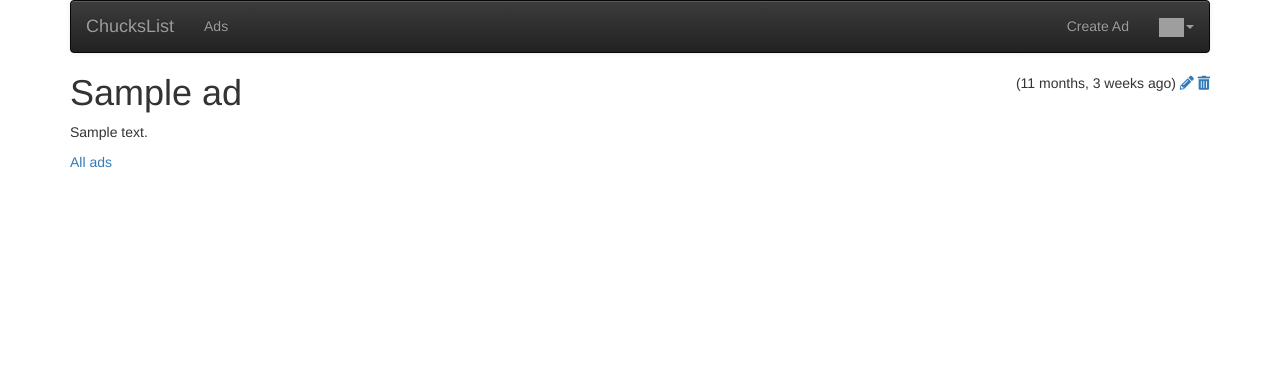
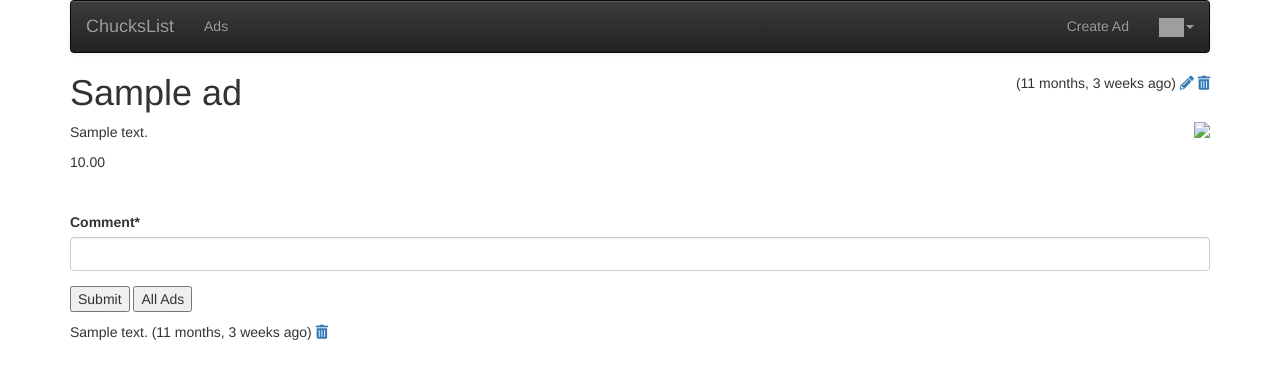
Before and after one commit to danielNemeth19/dj4e, a Django app: page /ads/ad/1 in a window 1280 px wide. Shown: the top 379 px of the page. Run offline with Django 3.2, Linux system fonts and the light colour scheme; a user stored in the database is signed in; tables that the repository leaves empty hold one stand-in row (values such as "Sample post"); some libraries are stand-ins or nearby versions; grey boxes are pictures that could not be loaded.

Commit message:
Solution for course 4 week 2 (#10)

```diff
--- /dev/null
+++ b/ads/forms.py
@@ -0,0 +1,41 @@
+from django import forms
+from django.core.files.uploadedfile import InMemoryUploadedFile
+from ads.models import Ad
+from ads.humanize import natural_size
+
+
+class CreateForm(forms.ModelForm):
+    max_upload_limit = 2 * 1024 * 1024
+    max_upload_limit_text = natural_size(max_upload_limit)
+    picture = forms.FileField(required=False, label='File to Upload <= ' + max_upload_limit_text)
+    upload_field_name = 'picture'
+
+    class Meta:
+        model = Ad
+        fields = ['title', 'text', 'price', 'picture']
+
+    def clean(self):
+        cleaned_data = super().clean()
+        pic = cleaned_data.get('picture')
+        if pic is None:
+            return
+        if len(pic) > self.max_upload_limit:
+            self.add_error('picture', "File must be < " + self.max_upload_limit_text + " bytes")
+
+    def save(self, commit=True):
+        instance = super(CreateForm, self).save(commit=False)
+
+        f = instance.picture
+        if isinstance(f, InMemoryUploadedFile):
+            byte_arr = f.read()
+            instance.content_type = f.content_type
+            instance.picture = byte_arr
+
+        if commit:
+            instance.save()
+
+        return instance
+
+
+class CommentForm(forms.Form):
+    comment = forms.CharField(required=True, max_length=500, min_length=3, strip=True)
--- a/ads/models.py
+++ b/ads/models.py
@@ -11,9 +11,27 @@ class Ad(models.Model):
     price = models.DecimalField(max_digits=7, decimal_places=2, null=True)
     text = models.TextField()
     owner = models.ForeignKey(settings.AUTH_USER_MODEL, on_delete=models.CASCADE)
+    picture = models.BinaryField(null=True, editable=True)
+    content_type = models.CharField(max_length=256, null=True, help_text='The MIMEType of the file')
     created_at = models.DateTimeField(auto_now_add=True)
     updated_at = models.DateTimeField(auto_now=True)
 
-    # Shows up in the admin list
     def __str__(self):
         return self.title
+
+
+class Comment(models.Model):
+    text = models.TextField(
+        validators=[MinLengthValidator(3, "Comment must be greater than 3 characters")]
+    )
+    ad = models.ForeignKey(Ad, on_delete=models.CASCADE)
+    owner = models.ForeignKey(settings.AUTH_USER_MODEL, on_delete=models.CASCADE)
+
+    created_at = models.DateTimeField(auto_now_add=True)
+    updated_at = models.DateTimeField(auto_now=True)
+
+    @property
+    def __str__(self):
+        if len(self.text) < 15:
+            return self.text
+        return f"{self.text[:11]} ..."
--- a/ads/templates/ads/ad_detail.html
+++ b/ads/templates/ads/ad_detail.html
@@ -1,6 +1,26 @@
 {% extends "base_menu.html" %}
 {% load humanize %} <!-- https://docs.djangoproject.com/en/3.0/ref/contrib/humanize -->
+{% block head %}
+<style>
+.overlay{
+  position: fixed;
+  top: 0;
+  left: 0;
+  width: 100%;
+  height: 100%;
+  z-index: 10;
+  display: none;
+  background-color: rgba(0,0,0,0.5); /*dim the background*/
+}
+</style>
+{% endblock %}
 {% block content %}
+    {% if ad.content_type %}
+        <div id="overlay" class="overlay" style="text-align: center;"
+           onclick="document.getElementById('overlay').style.display = 'none';" >
+        <img style="width:90%;margin-top: 50px; border:3px solid black;" src="{% url 'ads:ad_picture' ad.id %}">
+    </div>
+    {% endif %}
 <span style="float: right;">
     ({{ ad.updated_at|naturaltime }})
     {% if ad.owner == user %}
@@ -9,12 +29,34 @@
     {% endif %}
 </span>
 <h1>{{ ad.title }}</h1>
+    {% if ad.content_type %}
+        <img style="float:right; max-width:50%;" src="{% url 'ads:ad_picture' ad.id %}"
+            onclick="document.getElementById('overlay').style.display = 'block';">
+    {% endif %}
 <p>
     {{ ad.text }}
 </p>
 <p>
+    {{ ad.price }}
 </p>
+
+{% if user.is_authenticated %}
+    <br clear="all"/>
     <p>
-<a href="{% url 'ads:all' %}">All ads</a>
+    {% load crispy_forms_tags %}
+    <form method="post" action="{% url 'ads:ad_comment_create' ad.id %}">
+            {% csrf_token %}
+            {{ comment_form|crispy }}
+        <input type="submit" value="Submit">
+        <input type="submit" value="All Ads" onclick="window.location.href='{% url 'ads:all' %}';return false;">
+    </form>
     </p>
+{% endif %}
+{% for comment in comments %}
+    <p> {{ comment.text }} ({{ comment.updated_at|naturaltime }})
+        {% if user == comment.owner %}
+            <a href="{% url 'ads:ad_comment_delete' comment.id %}"><i class="fa fa-trash"></i></a>
+        {% endif %}
+    </p>
+{% endfor %}
 {% endblock %}
--- a/ads/urls.py
+++ b/ads/urls.py
@@ -9,4 +9,11 @@ urlpatterns = [
     path('ad/create', views.AdCreateView.as_view(success_url=reverse_lazy('ads:all')), name='ad_create'),
     path('ad/<int:pk>/update', views.AdUpdateView.as_view(success_url=reverse_lazy('ads:all')), name='ad_update'),
     path('ad/<int:pk>/delete', views.AdDeleteView.as_view(success_url=reverse_lazy('ads:all')), name='ad_delete'),
+    path('ad/ad_picture/<int:pk>/', views.stream_file, name='ad_picture'),
+    path('ad/<int:pk>/comment', views.CommentCreateView.as_view(), name='ad_comment_create'),
+    path(
+        'comment/<int:pk>/delete',
+        views.CommentDeleteView.as_view(success_url=reverse_lazy('ads:all')),
+        name='ad_comment_delete'
+    )
 ]
--- a/ads/views.py
+++ b/ads/views.py
@@ -1,5 +1,14 @@
-from ads.models import Ad
+from django.urls import reverse_lazy
+from django.views import View
+from django.shortcuts import render, redirect, get_object_or_404
+from django.urls import reverse_lazy, reverse
+from django.http import HttpResponse
+from django.contrib.auth.mixins import LoginRequiredMixin
+from django.core.files.uploadedfile import InMemoryUploadedFile
+
+from ads.models import Ad, Comment
 from ads.owner import OwnerListView, OwnerDetailView, OwnerCreateView, OwnerUpdateView, OwnerDeleteView
+from ads.forms import CreateForm, CommentForm
 
 
 class AdListView(OwnerListView):
@@ -10,17 +19,87 @@ class AdListView(OwnerListView):
 
 class AdDetailView(OwnerDetailView):
     model = Ad
+    template_name = "ads/ad_detail.html"
+
+    def get(self, request, pk=None):
+        ad = Ad.objects.get(id=pk)
+        comments = Comment.objects.filter(ad=ad).order_by('-updated_at')
+        comment_form = CommentForm()
+        context = {'ad': ad, 'comments': comments, 'comment_form': comment_form}
+        return render(request, self.template_name, context)
 
 
-class AdCreateView(OwnerCreateView):
-    model = Ad
-    fields = ['title', 'text', 'price']
+class AdCreateView(LoginRequiredMixin, View):
+    template_name = 'ads/ad_form.html'
+    success_url = reverse_lazy('ads:all')
+
+    def get(self, request, pk=None):
+        form = CreateForm()
+        ctx = {'form': form}
+        return render(request, self.template_name, ctx)
+
+    def post(self, request, pk=None):
+        form = CreateForm(request.POST, request.FILES or None)
+
+        if not form.is_valid():
+            ctx = {'form': form}
+            return render(request, self.template_name, ctx)
+
+        ad = form.save(commit=False)
+        ad.owner = self.request.user
+        ad.save()
+        return redirect(self.success_url)
 
 
-class AdUpdateView(OwnerUpdateView):
-    model = Ad
-    fields = ['title', 'text', 'price']
+class AdUpdateView(LoginRequiredMixin, View):
+    template_name = 'ads/ad_form.html'
+    success_url = reverse_lazy('ads:all')
+
+    def get(self, request, pk):
+        pic = get_object_or_404(Ad, id=pk, owner=self.request.user)
+        form = CreateForm(instance=pic)
+        ctx = {'form': form}
+        return render(request, self.template_name, ctx)
+
+    def post(self, request, pk=None):
+        pic = get_object_or_404(Ad, id=pk, owner=self.request.user)
+        form = CreateForm(request.POST, request.FILES or None, instance=pic)
+
+        if not form.is_valid():
+            ctx = {'form': form}
+            return render(request, self.template_name, ctx)
+
+        pic = form.save(commit=False)
+        pic.save()
+
+        return redirect(self.success_url)
 
 
 class AdDeleteView(OwnerDeleteView):
     model = Ad
+
+
+def stream_file(request, pk):
+    pic = get_object_or_404(Ad, id=pk)
+    response = HttpResponse()
+    response['Content-Type'] = pic.content_type
+    response['Content-Length'] = len(pic.picture)
+    response.write(pic.picture)
+    return response
+
+
+class CommentCreateView(LoginRequiredMixin, View):
+    def post(self, request, pk):
+        ad = get_object_or_404(Ad, id=pk)
+        comment = Comment(text=request.POST['comment'], owner=request.user, ad=ad)
+        comment.save()
+        return redirect(reverse('ads:ad_detail', args=[pk]))
+
+
+class CommentDeleteView(OwnerDeleteView):
+    model = Comment
+    template_name = "ads/comment_delete.html"
+
+    def get_success_url(self):
+        ad = self.object.ad
+        return reverse('ads:ad_detail', args=[ad.id])
--- a/home/templates/base_bootstrap.html
+++ b/home/templates/base_bootstrap.html
@@ -5,7 +5,7 @@
 <title>{% block title %}{{ settings.APP_NAME }}{% endblock %}</title>
 
 <!-- Replace this value (42-42) with the one provided by the autograder -->
-<meta name="dj4e" content="7c1bbdaebec5e20e91db1fe61221228f">
+<meta name="dj4e" content="75ddbac9b7f6a451cdd72d6289caff1c">
 <meta name="dj4e-code" content="42161207857194">
 <link rel="stylesheet"
     href="https://maxcdn.bootstrapcdn.com/bootstrap/3.4.0/css/bootstrap.min.css"
```
Also changed, not shown: ads/humanize.py (added, +12 -0 lines), ads/templates/ads/ad_form.html (+13 -1 lines), ads/templates/ads/comment_delete.html (added, +13 -0 lines), ads/migrations/0002_auto_20210207_1527.py (added), ads/migrations/0003_comment.py (added), 1 other file. Lines whose indentation alone changed are shown as unchanged.
